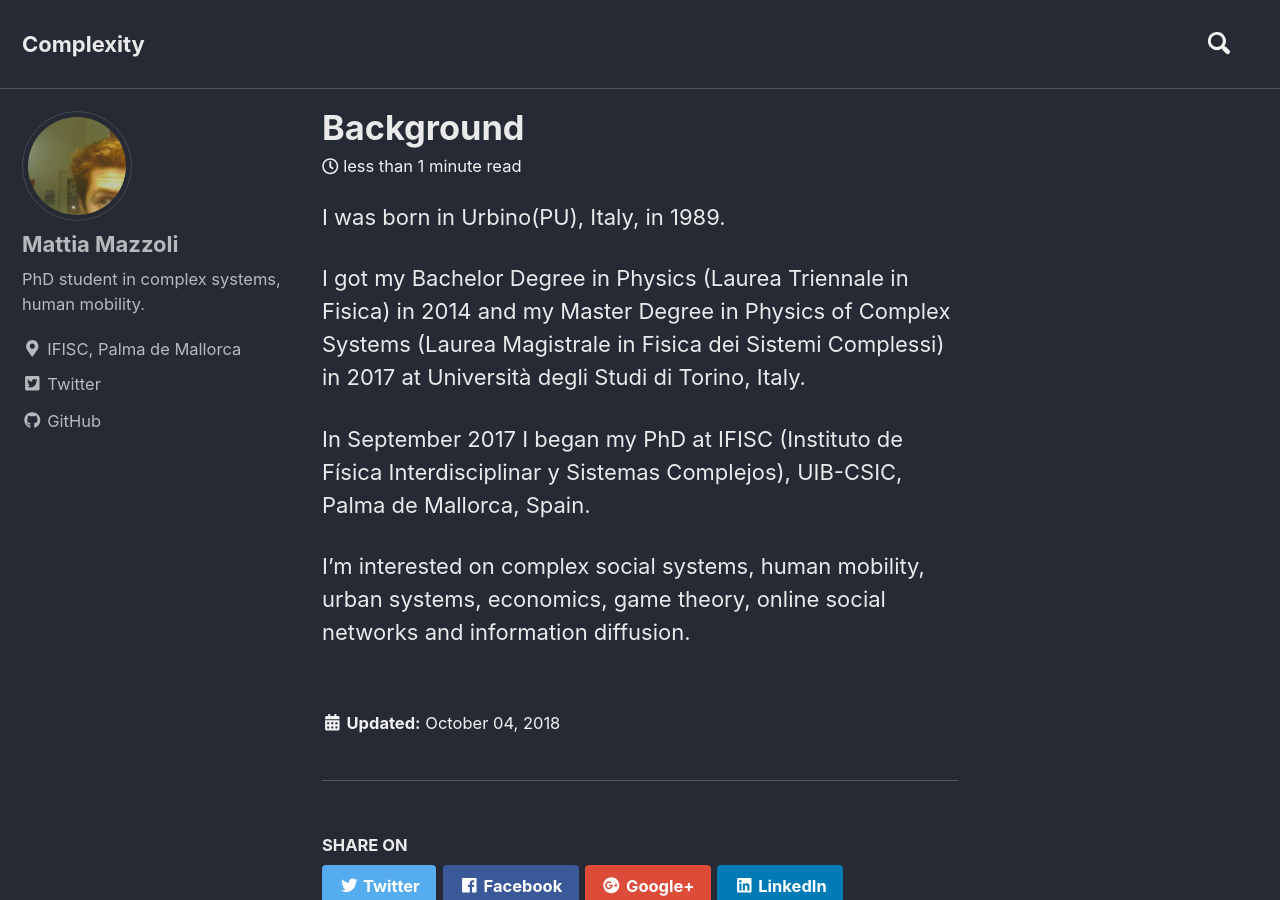
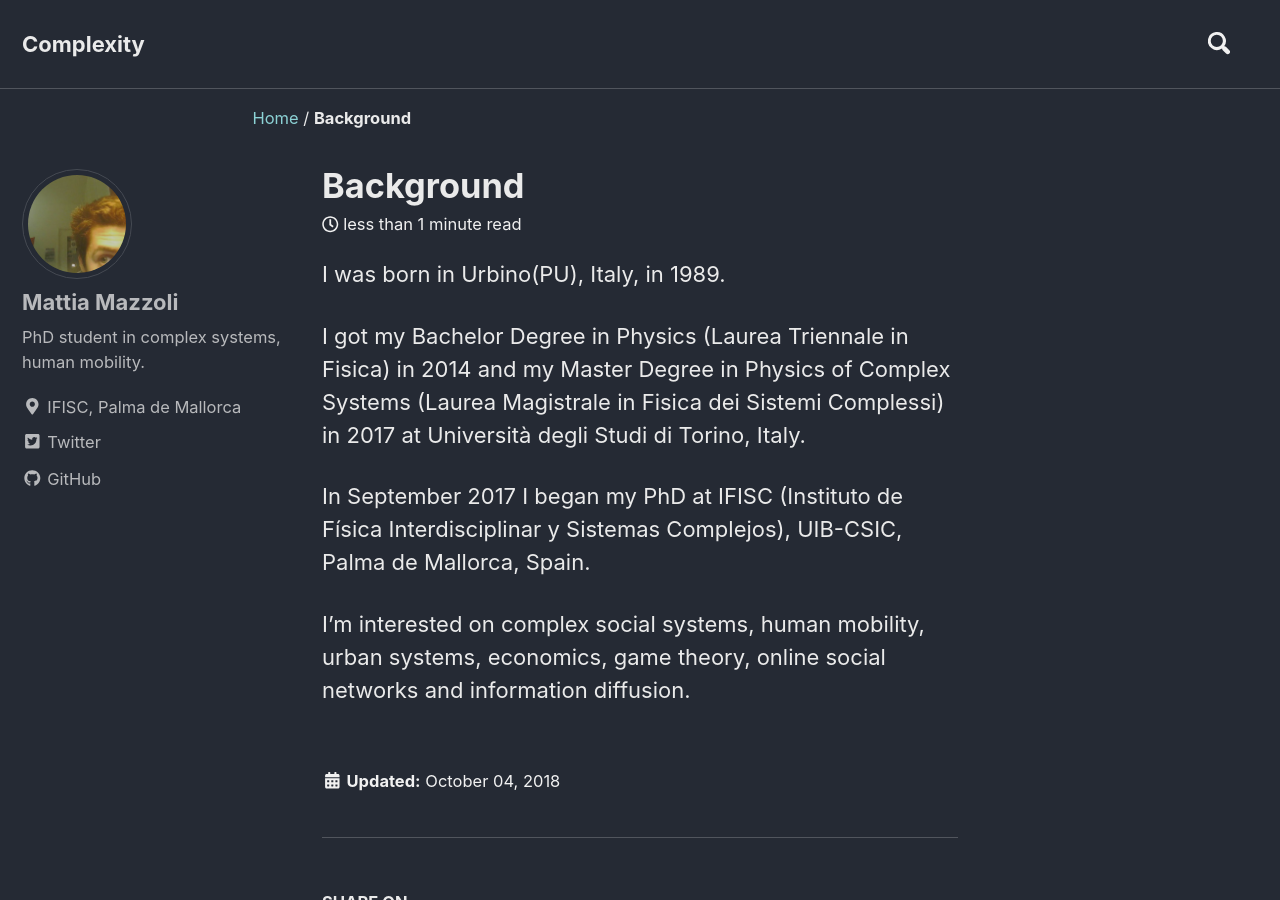
Before and after one commit to mattiamazzoli/mattiamazzoli.github.io, a Jekyll site: the page built from _posts/2018-10-04-Background.md, in a window 1280 px wide and 900 px high. Built offline with Jekyll 4.4.1, drawn with Linux system fonts in a browser that asks for light colours; nearby versions of some CDN libraries.

Commit message:
Initial commit

```diff
--- a/_config.yml
+++ b/_config.yml
@@ -24,12 +24,9 @@
 url                      : # the base hostname & protocol for your site e.g. "https://mmistakes.github.io"
 baseurl                  : # the subpath of your site, e.g. "/blog"
 header:
-  overlay_color: "#5e616c"
-  overlay_image: /assets/images/teaser.jpeg
-  caption: "zzo"
+  image: /assets/images/teaser.jpeg
 
-
-# breadcrumbs            : true # true, false (default)
+breadcrumbs            : true # true, false (default)
 words_per_minute         : 200
 comments:
   provider               : # false (default), "disqus", "discourse", "facebook", "google-plus", "staticman", "staticman_v2" "custom"
```
